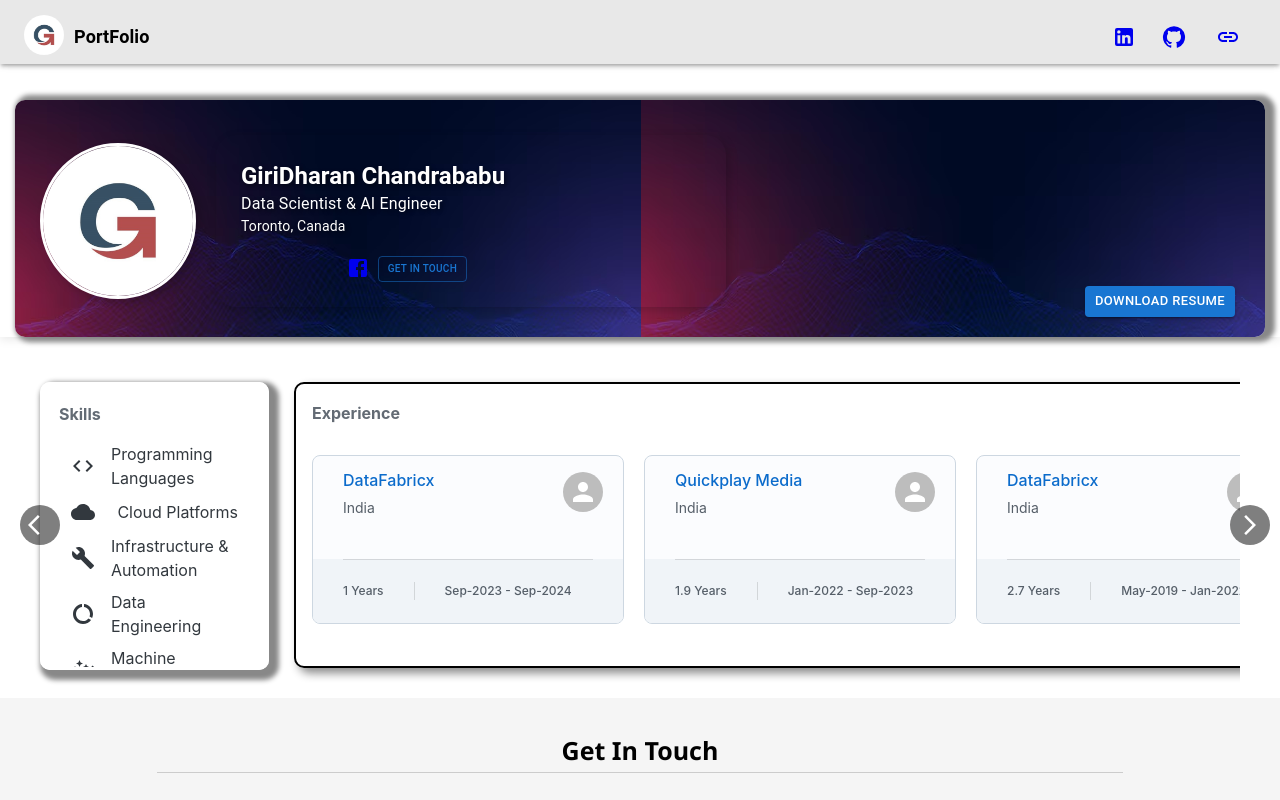
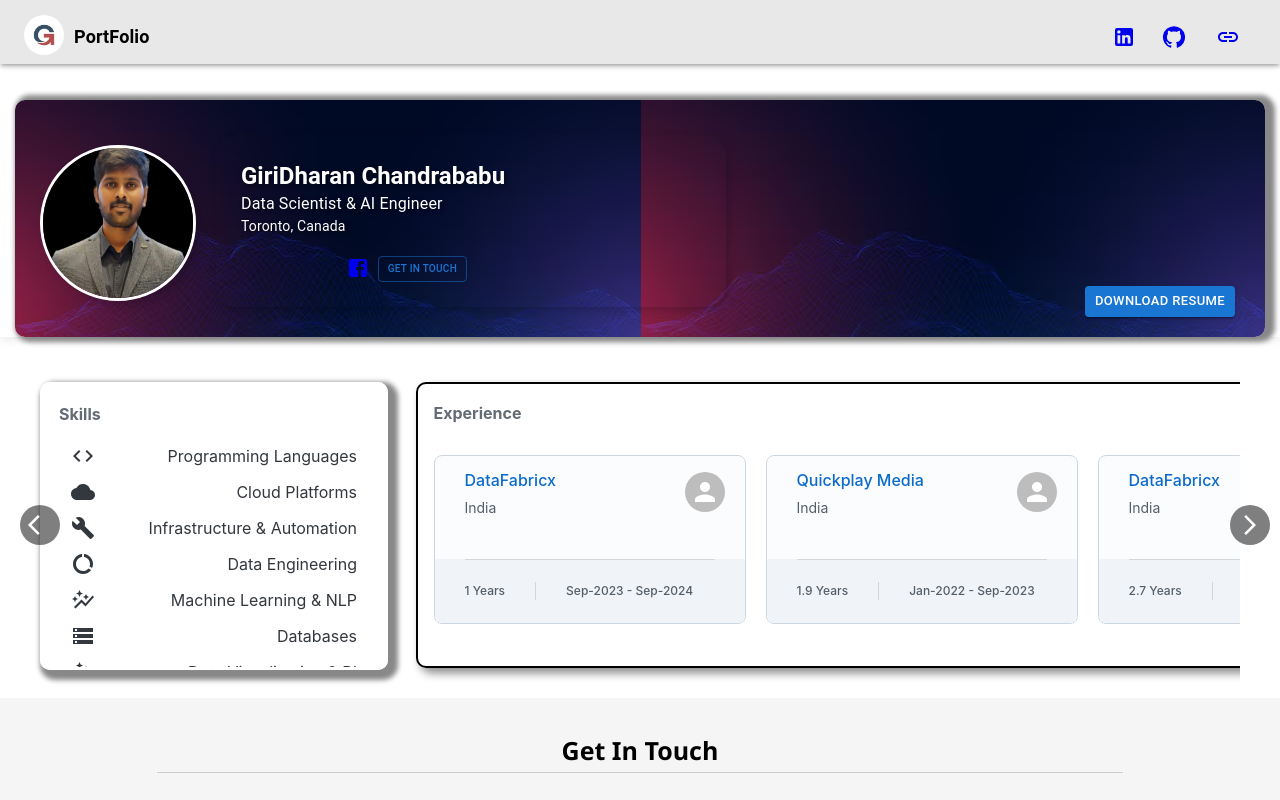
Before and after one commit to giridharanbabu/portfolio, a React (Create React App) app: page / in a window 1280 px wide. Shown: the top 800 px of the page. Built offline with nearby package versions, Linux system fonts and the light colour scheme.

Commit message:
profile pic

```diff
--- a/src/App.js
+++ b/src/App.js
@@ -25,7 +25,8 @@ function App() {
       if (newIndex >= 0 && newIndex < sections.current.length) {
         const targetSection = sections.current[newIndex];
         if (targetSection) {
-        targetSection.scrollIntoView({ behavior: "smooth" });
+          scrollContainerRef.current.scrollLeft = targetSection.offsetLeft
+        // targetSection.scrollIntoView({ behavior: "smooth" });
         setCurrentSection(newIndex);
         }
       }
--- a/src/components/Experience.js
+++ b/src/components/Experience.js
@@ -94,7 +94,7 @@ const Experience_list = [
       <>
         <Card
           sx={{
-            width: "75%",
+            width: "65%",
             height: "250px",
             bgcolor: "transparent",
             p: 2,
--- a/src/components/Header.js
+++ b/src/components/Header.js
@@ -29,6 +29,7 @@ const ProfileAvatar = styled(Avatar)({
   width: 150,
   height: 150,
   border: "3px solid white",
+  marginTop: '5px',
   borderRadius: "50%",
   boxShadow: "5px 5px 10px rgba(0,0,0,0.2)",
 });
@@ -135,7 +136,7 @@ const Headers = ({ setActiveTab }) => {
           boxShadow: "5px 0px 5px 5px #888888",
         }}>
         <ProfileContainer>
-          <ProfileAvatar src="./g.jpg" alt="Profile Picture" />
+          <ProfileAvatar src="./WhatsApp Image 2025-02-11 at 07.50.04_1f032223.jpg" alt="Profile Picture" />
           <Card
             sx={{
               display: "flex",
```
Also changed, not shown: public/WhatsApp Image 2025-02-11 at 07.50.04_1f032223.jpg (added).
